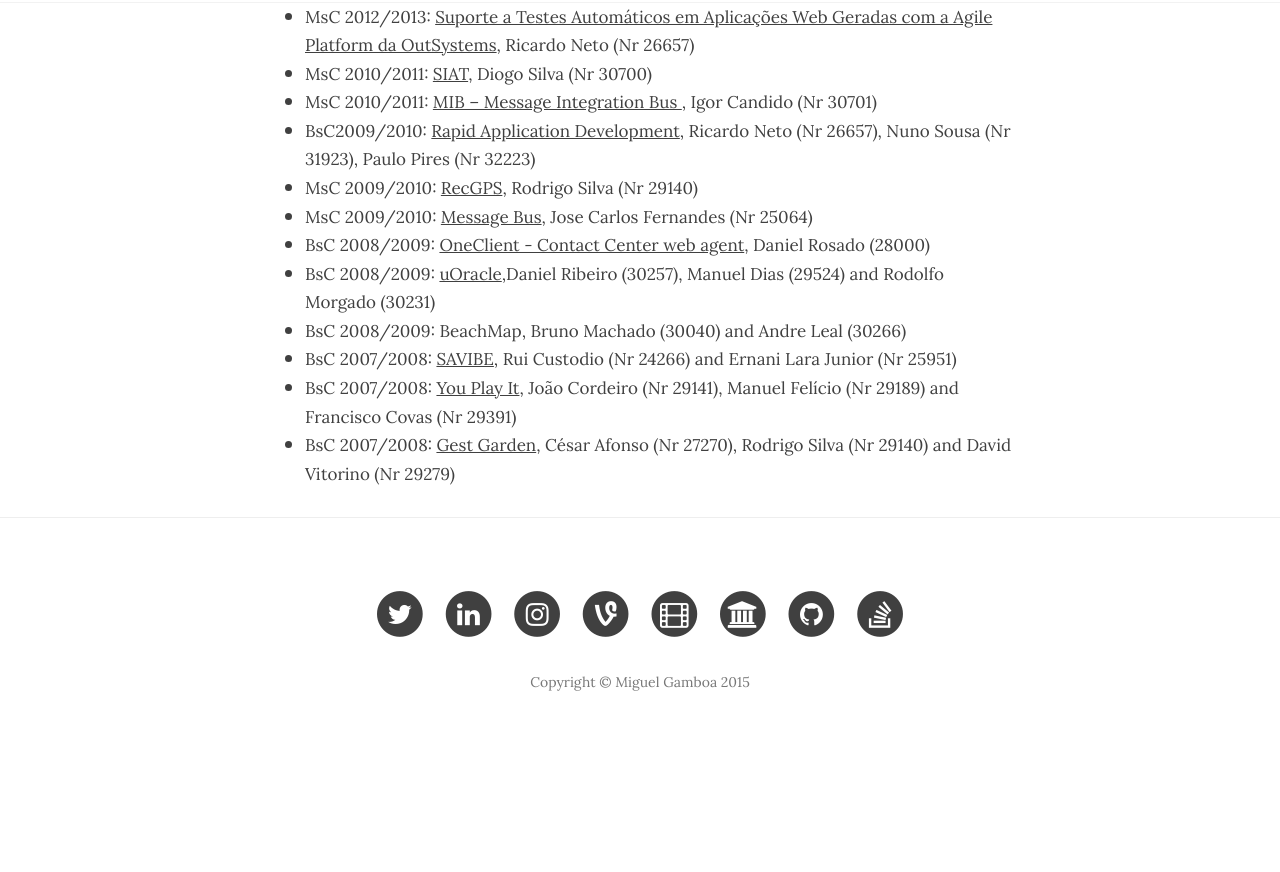
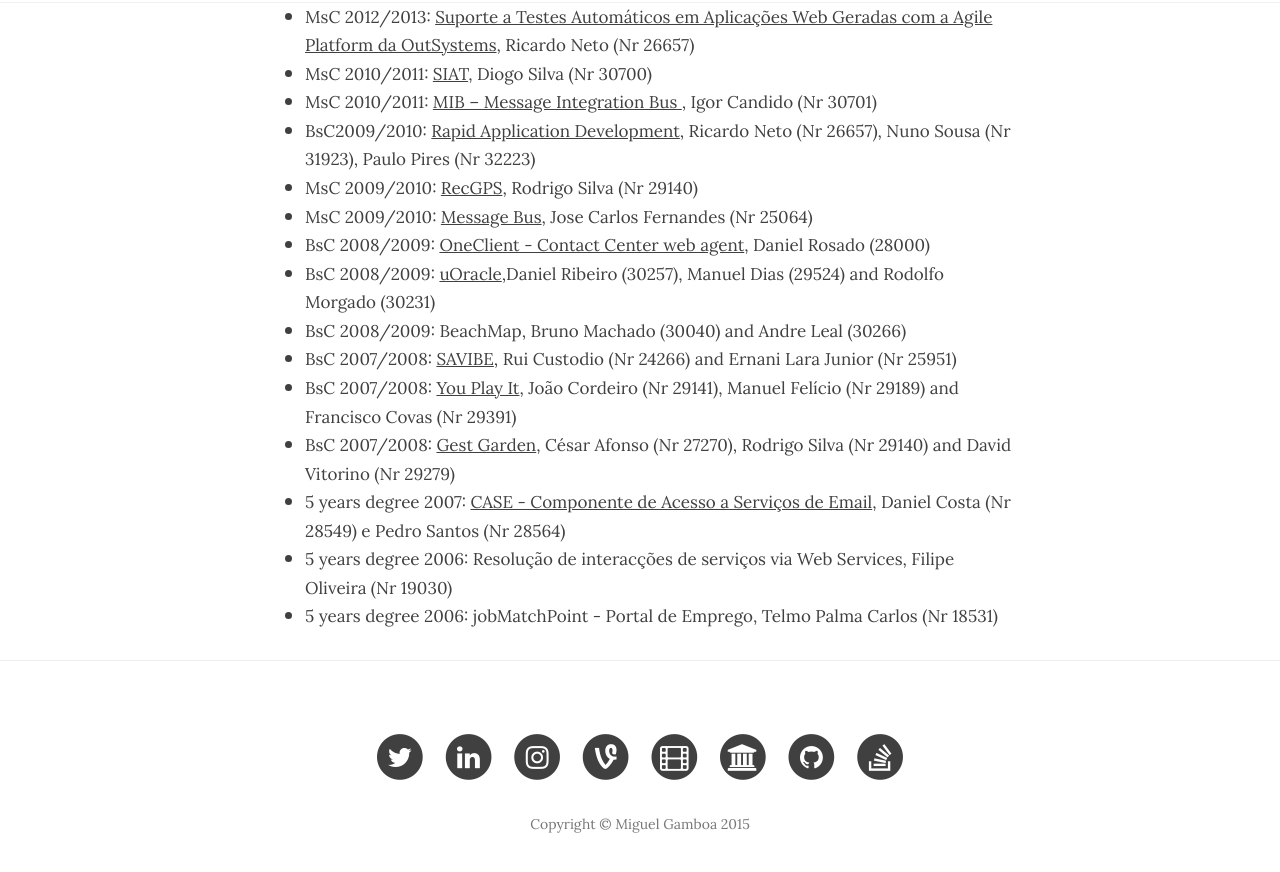
Before and after one commit to fmcarvalho/fmcarvalho.github.io, a Jekyll site: the page built from lecturer.markdown, in a window 1280 px wide and 900 px high, scrolled down 606 px. Shown: the top 872 px of the window. Built offline with Jekyll 4.4.1, drawn with Linux system fonts in a browser that asks for light colours; nearby versions of some CDN libraries; before the commit the page ends 1364 px from its top, so only the background shows below that.

Commit message:
Complete final projects list

```diff
--- a/lecturer.markdown
+++ b/lecturer.markdown
@@ -23,3 +23,6 @@
 * <small>BsC 2007/2008: [SAVIBE](/img/pfc-posters/2008-savibe.pdf), Rui Custodio (Nr 24266) and Ernani Lara Junior (Nr 25951)</small>
 * <small>BsC 2007/2008: [You Play It](/img/pfc-posters/2008-youplayit.pdf), João Cordeiro (Nr 29141), Manuel Felício (Nr 29189) and Francisco Covas (Nr 29391)</small>
 * <small>BsC 2007/2008: [Gest Garden](/img/pfc-posters/2008-gest-garden.pdf), César Afonso (Nr 27270), Rodrigo Silva (Nr 29140) and David Vitorino (Nr 29279)</small>
+* <small>5 years degree 2007: [CASE - Componente de Acesso a Serviços de Email](/img/pfc-posters/2007-case.pdf), Daniel Costa (Nr 28549)  e Pedro Santos (Nr 28564)
+* <small>5 years degree 2006: Resolução de interacções de serviços via Web Services, Filipe Oliveira (Nr 19030)</small>
+* <small>5 years degree 2006: jobMatchPoint - Portal de Emprego, Telmo Palma Carlos (Nr 18531)</small>
```
Also changed, not shown: 1 other file.
